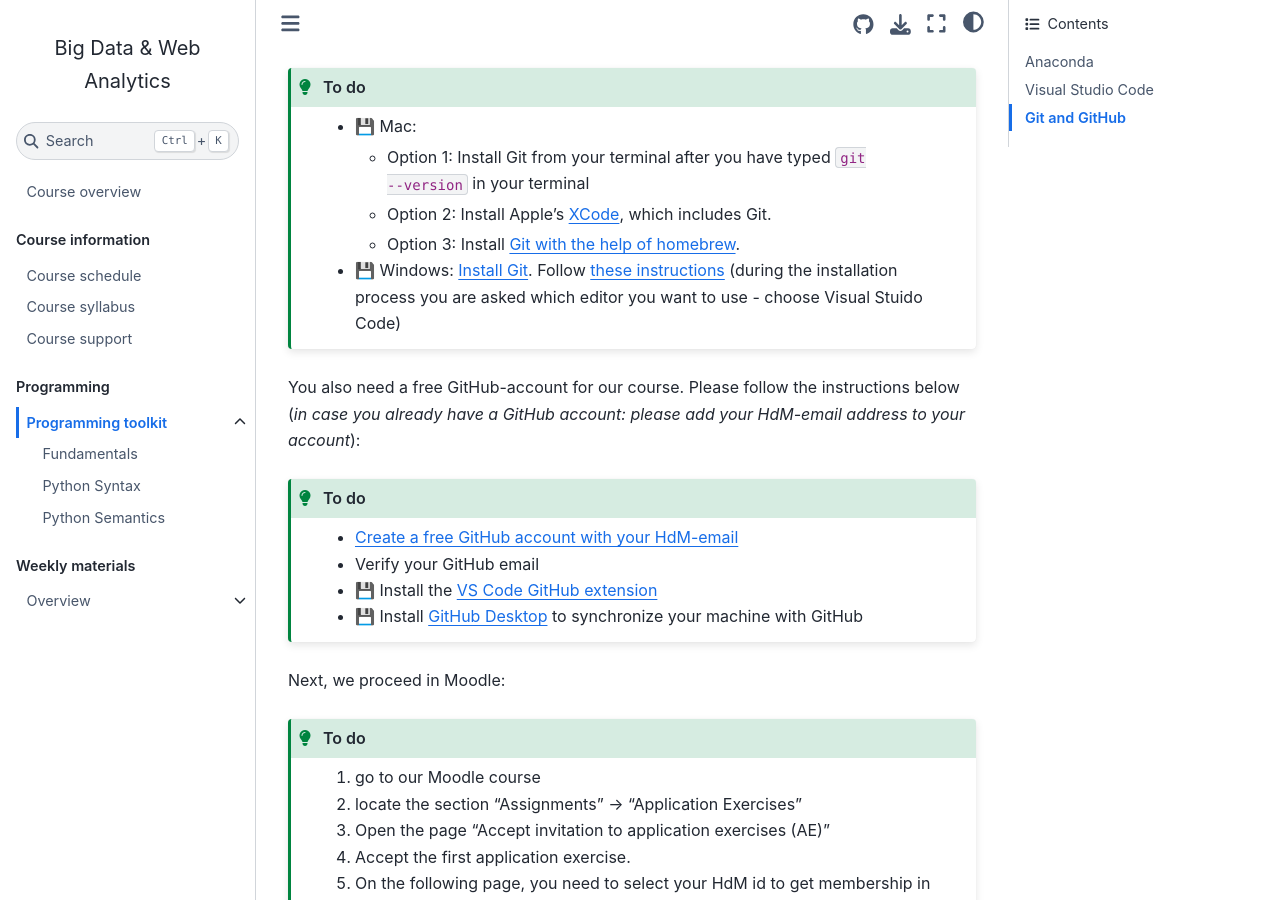
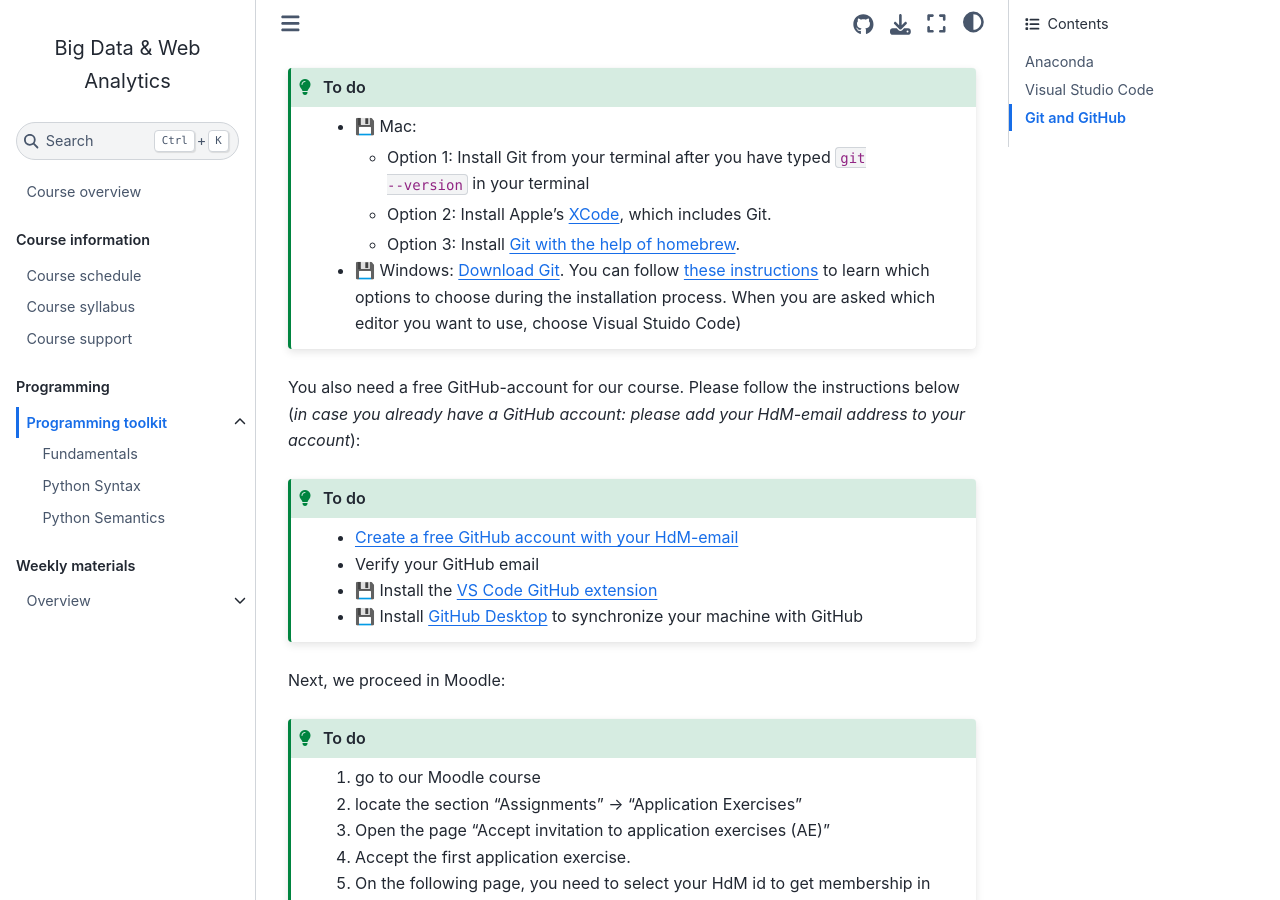
Before and after one commit to om2-ws22/website, a Jupyter Book: the page built from docs/programming-toolkit.md, in a window 1280 px wide and 900 px high, scrolled down 5439 px. Built offline with Jupyter Book 1.0.4 settings and Sphinx 7.4.7 and the Sphinx Book theme 1.1.4, drawn with Linux system fonts in a browser that asks for light colours; comment, search, counter and statistics services are not loaded.

Commit message:
Update programming-toolkit.md

````diff
--- a/docs/programming-toolkit.md
+++ b/docs/programming-toolkit.md
@@ -222,7 +222,7 @@ If you don't see the version, you need to install Git.
   - Option 3: Install [Git with the help of homebrew](https://git-scm.com/download/mac).
 
 
-- 💾 Windows: [Install Git](https://git-scm.com/download/win). Follow [these instructions](https://www.heise.de/tipps-tricks/Git-auf-Windows-installieren-und-einrichten-5046134.html) (during the installation process you are asked which editor you want to use - choose Visual Stuido Code)
+- 💾 Windows: [Download Git](https://git-scm.com/download/win). You can follow [these instructions](https://www.heise.de/tipps-tricks/Git-auf-Windows-installieren-und-einrichten-5046134.html) to learn which options to choose during the installation process. When you are asked which editor you want to use, choose Visual Stuido Code)
 
 
 ```
````
